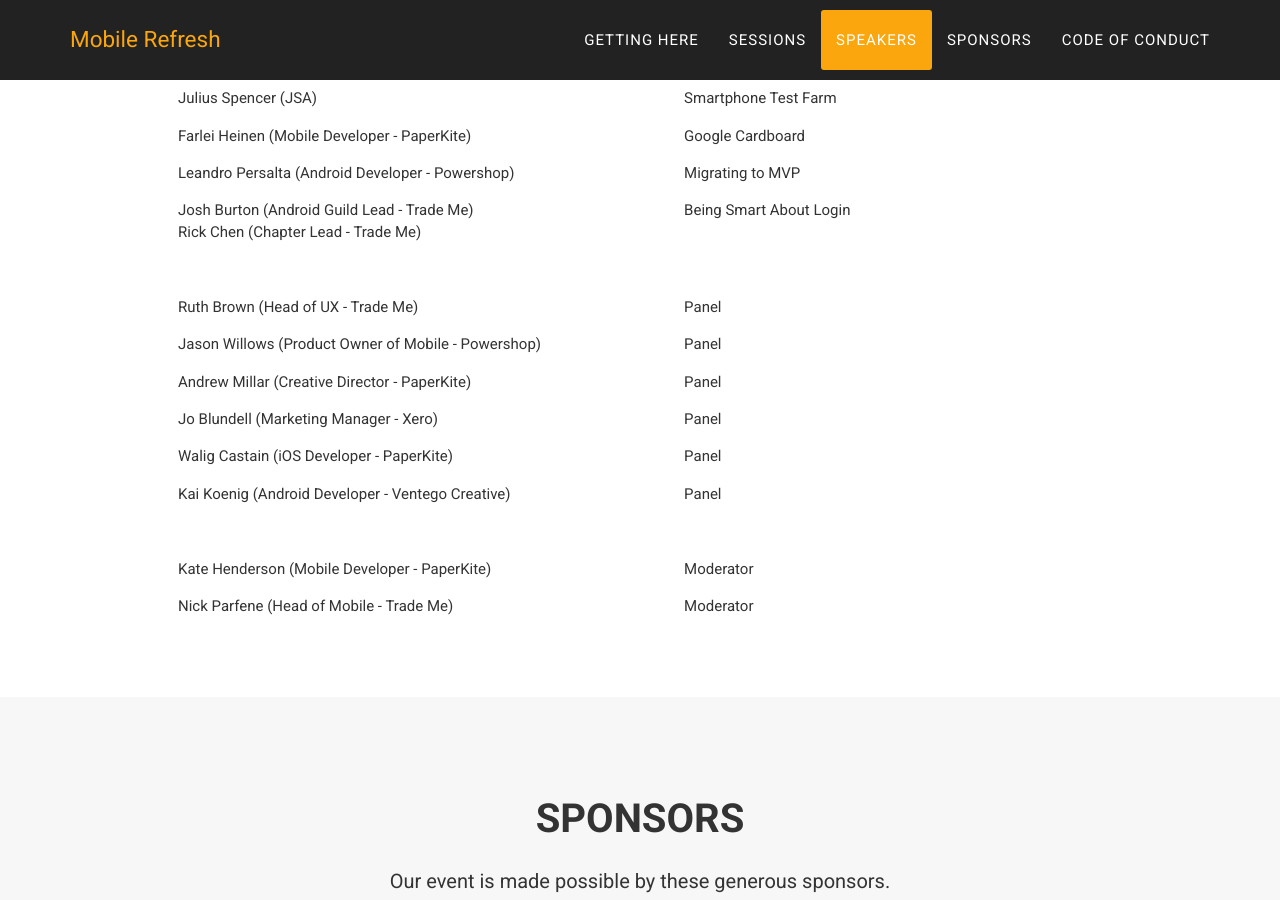
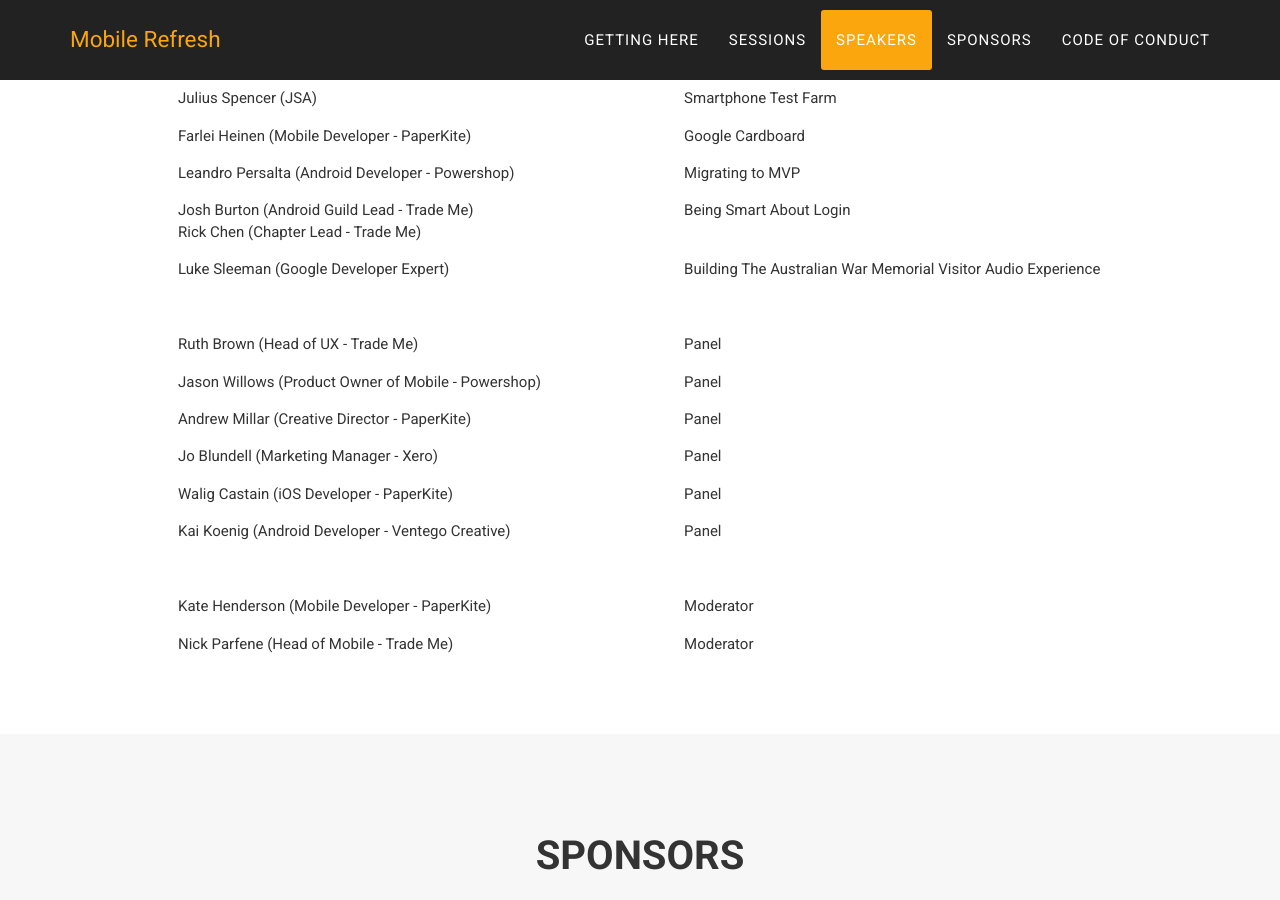
Before and after one commit to MostafaGazar/MostafaGazar.github.io, a Jekyll site: the page built from index.html, in a window 1280 px wide and 900 px high, scrolled down 3385 px. Built offline with Jekyll 4.4.1, drawn with Linux system fonts in a browser that asks for light colours; some web fonts are replaced.

Commit message:
Update speakers list

```diff
--- a/_includes/speakers.html
+++ b/_includes/speakers.html
@@ -56,6 +56,10 @@
               <td>Being Smart About Login</td>
             </tr>
             <tr>
+              <td>Luke Sleeman (Google Developer Expert)</td>
+              <td>Building The Australian War Memorial Visitor Audio Experience</td>
+            </tr>
+            <tr>
               <td colspan="2">&nbsp;</td>
             </tr>
             <tr>
```
Also changed, not shown: 1 other file.
